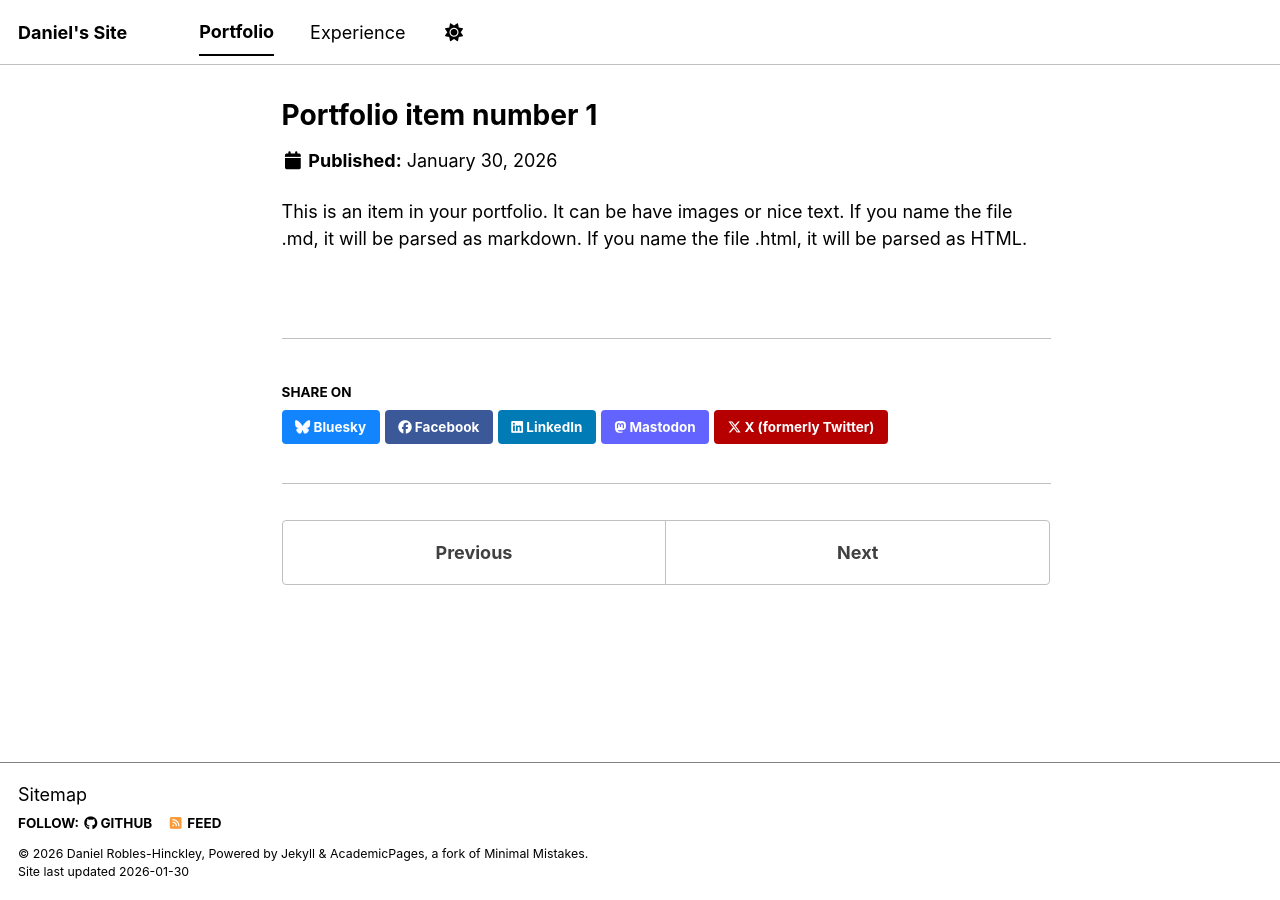
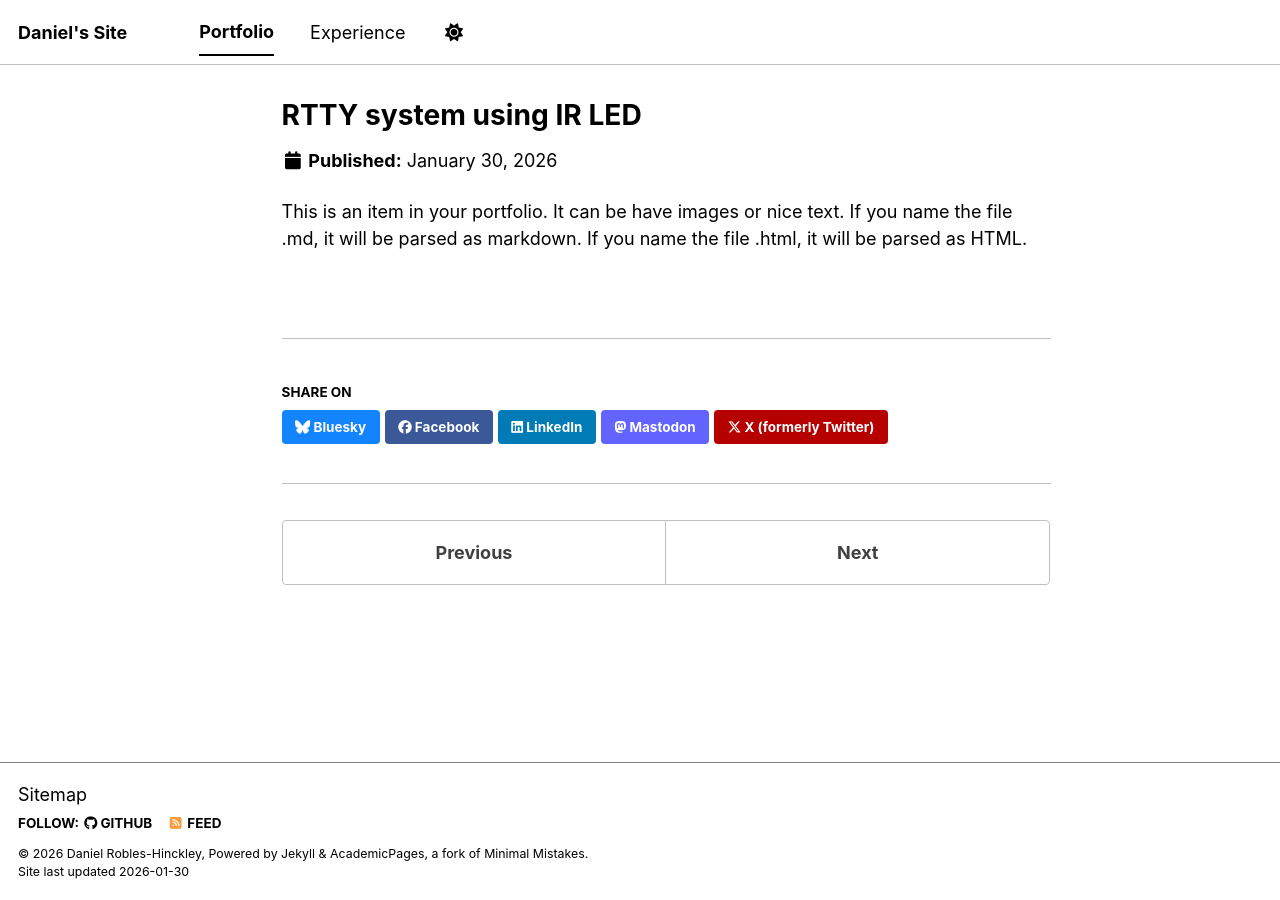
Before and after one commit to Pandapie109/Pandapie109.github.io, a Jekyll site: the page built from _portfolio/portfolio-1.md, in a window 1280 px wide. Built offline with Jekyll 4.4.1, drawn with Linux system fonts in a browser that asks for light colours; a script bundle is joined from its source files by our own code; library files that are not in the unit come from our copies.

Commit message:
Update portfolio item title and excerpt

```diff
--- a/_portfolio/portfolio-1.md
+++ b/_portfolio/portfolio-1.md
@@ -1,7 +1,9 @@
 ---
-title: "Portfolio item number 1"
-excerpt: "Short description of portfolio item number 1<br/><img src='/images/500x300.png'>"
+title: "RTTY system using IR LED"
+excerpt: "Transferred a message over 6 feet using an IR LED that is limited to 0.4 mA of current. <br/><img src='/images/RTTY'>"
 collection: portfolio
 ---
 
+
+
 This is an item in your portfolio. It can be have images or nice text. If you name the file .md, it will be parsed as markdown. If you name the file .html, it will be parsed as HTML.
```
